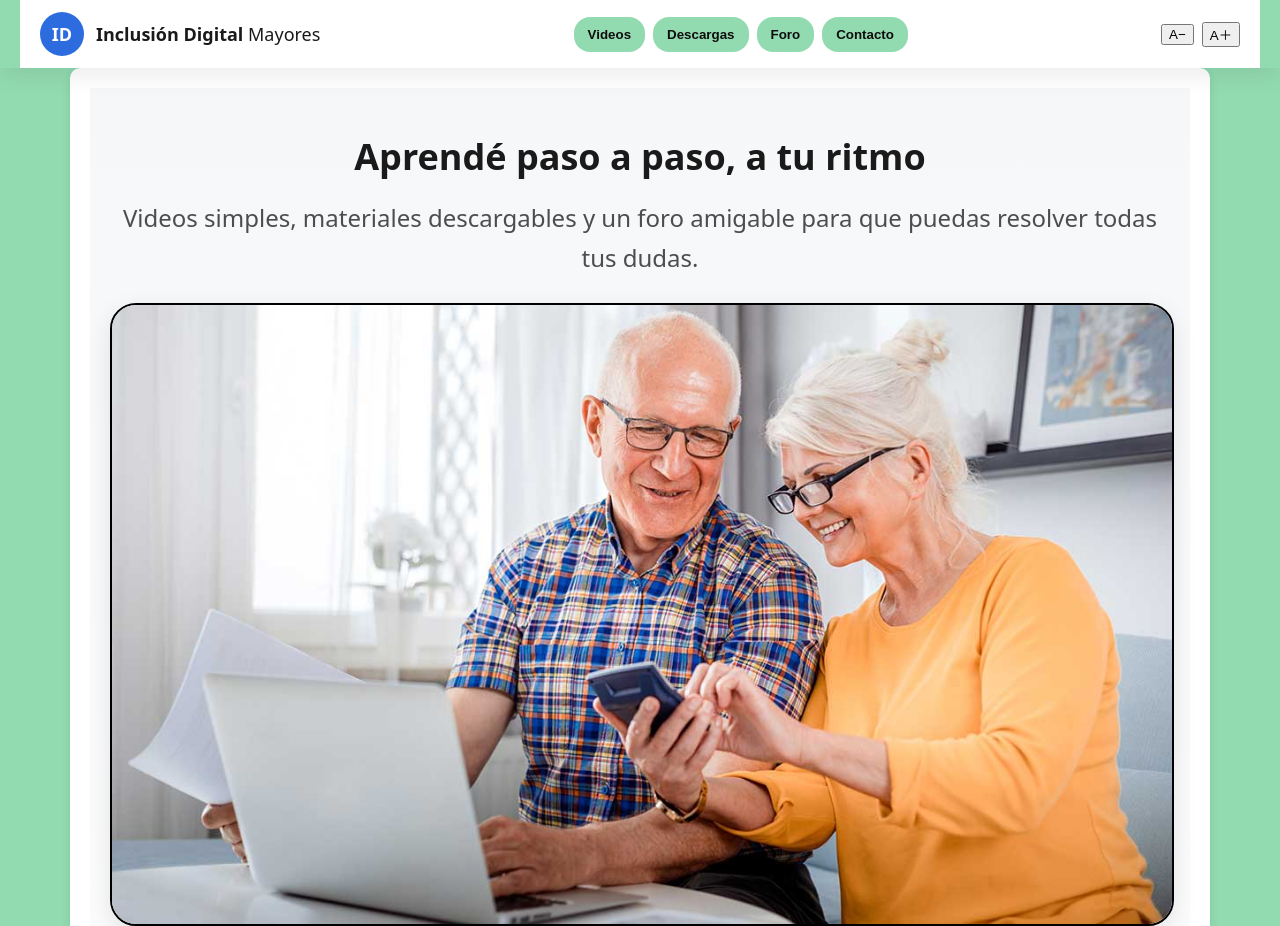
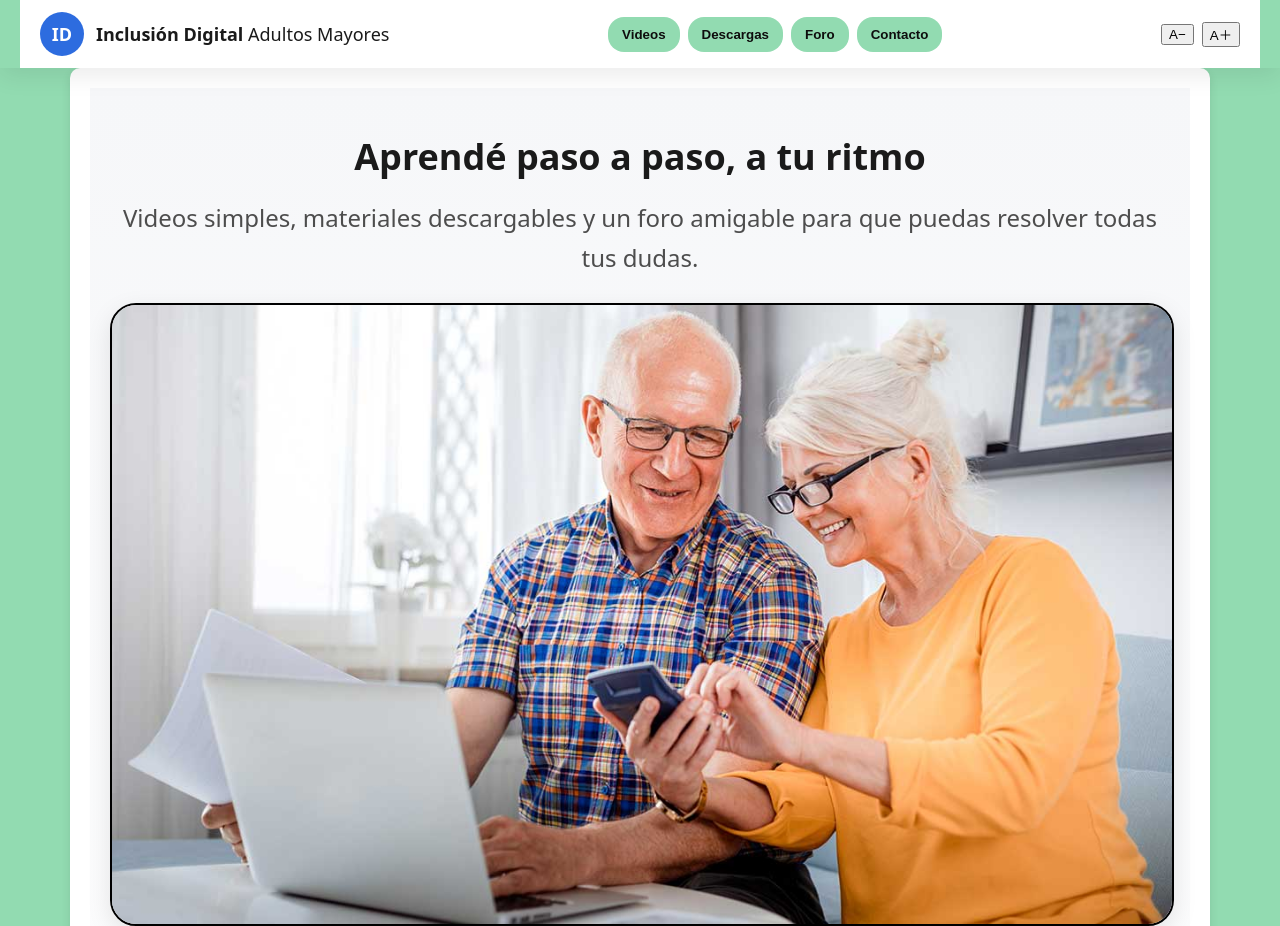
Before and after one commit to nadialiebesspiel2018-oss/Adultos-Mayores, a plain HTML site: page index.html in a window 1280 px wide. Shown: the top 926 px of the page. Drawn offline with Linux system fonts and the light colour scheme.

Commit message:
Update index.html

```diff
--- a/index.html
+++ b/index.html
@@ -196,7 +196,7 @@ footer span {
     <div class="topbar">
       <a class="brand" href="#inicio">
         <span class="brand-logo" aria-hidden="true">ID</span>
-        <span><strong>Inclusión Digital</strong> Mayores</span>
+        <span><strong>Inclusión Digital</strong> Adultos Mayores</span>
       </a>
       <nav>
         <button class="nav-btn" onclick="goto('#videos')">Videos</button>
```
